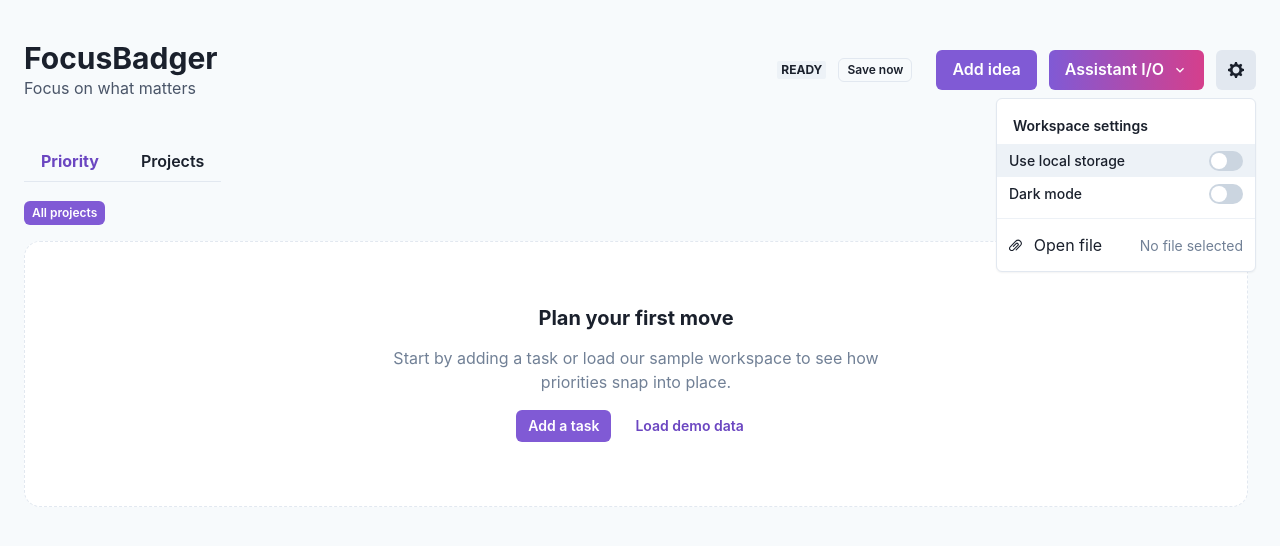
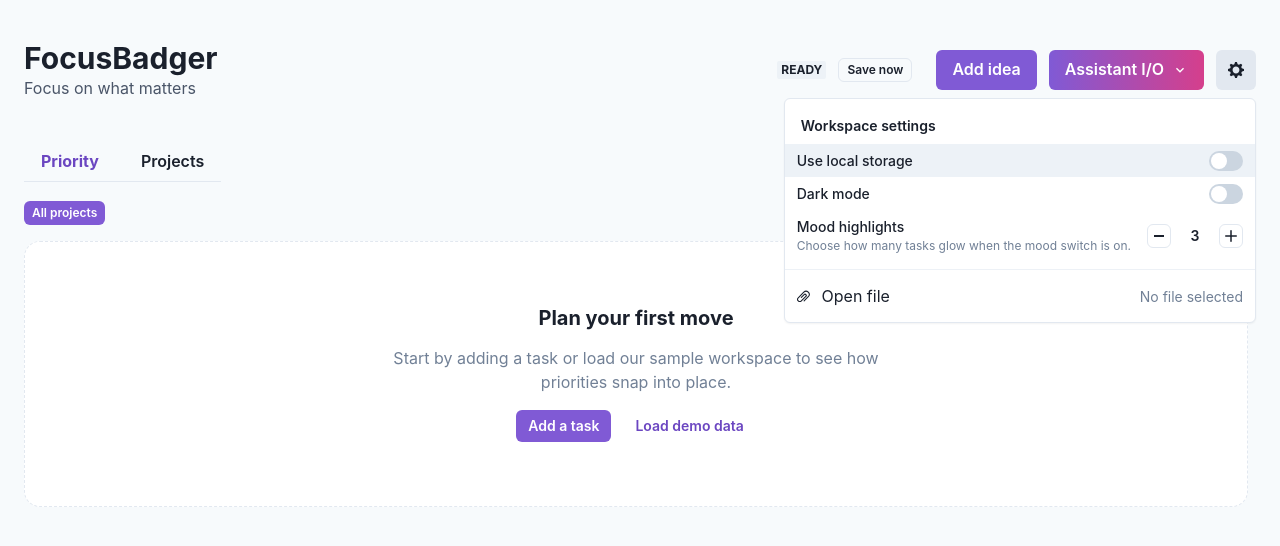
Before and after one commit to ashokfernandez/FocusBadger, a React (Vite) app: page / in a window 1280 px wide. Both pictures are taken after a click on the button "Workspace settings". Shown: the top 546 px of the page. Built offline with nearby package versions, Linux system fonts and the light colour scheme.

Commit message:
feat: add mood highlight controls

```diff
--- a/src/App.jsx
+++ b/src/App.jsx
@@ -55,6 +55,7 @@ export default function App() {
   const [editingIndex, setEditingIndex] = useState(null);
   const [matrixFilters, setMatrixFilters] = useState(DEFAULT_MATRIX_FILTERS);
   const [matrixSortMode, setMatrixSortMode] = useState(MATRIX_SORTS.SCORE);
+  const [moodHighlightLimit, setMoodHighlightLimit] = useState(3);
   const projectSortMode = TOOLBAR_SORTS.SCORE;
   const fileHandleRef = useRef(null);
   const disclosure = useDisclosure();
@@ -245,9 +246,10 @@ export default function App() {
     () =>
       selectHighlightTaskIndexes(tasks, matrixSortMode, {
         filters: matrixFilters,
-        now: highlightNow
+        now: highlightNow,
+        limit: moodHighlightLimit
       }),
-    [tasks, matrixSortMode, matrixFilters, highlightNow]
+    [tasks, matrixSortMode, matrixFilters, highlightNow, moodHighlightLimit]
   );
 
   const projectGroups = useMemo(
@@ -533,6 +535,14 @@ export default function App() {
     setMatrixSortMode((prev) => (prev === mode ? prev : mode));
   }, []);
 
+  const handleMoodHighlightLimitChange = useCallback((nextValue) => {
+    setMoodHighlightLimit((prev) => {
+      const proposed = typeof nextValue === "function" ? nextValue(prev) : nextValue;
+      const clamped = Math.max(1, Math.min(5, Math.round(proposed ?? prev)));
+      return clamped === prev ? prev : clamped;
+    });
+  }, []);
+
   const handleCreateTask = useCallback(
     (draft) => {
       const result = createTaskPayload(draft);
@@ -797,6 +807,8 @@ export default function App() {
           isLocalStorageEnabled={isLocalStorageMode}
           onToggleLocalStorage={handleStorageModeToggle}
           activeFileName={activeFileName}
+          moodHighlightLimit={moodHighlightLimit}
+          onMoodHighlightLimitChange={handleMoodHighlightLimitChange}
         />
         <Tabs
           index={workspaceTabIndex}
--- a/src/components/WorkspaceHeader.jsx
+++ b/src/components/WorkspaceHeader.jsx
@@ -16,7 +16,7 @@ import {
   WrapItem,
   useColorMode
 } from "@chakra-ui/react";
-import { AttachmentIcon, ChevronDownIcon, SettingsIcon } from "@chakra-ui/icons";
+import { AddIcon, AttachmentIcon, ChevronDownIcon, MinusIcon, SettingsIcon } from "@chakra-ui/icons";
 import { useSystemColorModeSync } from "./ColorModeToggle.jsx";
 import SaveStatusIndicator from "./SaveStatusIndicator.jsx";
 import { HEADER_LAYOUT } from "../layout.js";
@@ -32,6 +32,8 @@ export default function WorkspaceHeader({
   isLocalStorageEnabled = false,
   onToggleLocalStorage,
   activeFileName = "",
+  moodHighlightLimit = 3,
+  onMoodHighlightLimitChange,
   title = "FocusBadger",
   subtitle = "Focus on what matters"
 }) {
@@ -49,6 +51,16 @@ export default function WorkspaceHeader({
   const handleColorModeToggle = (event) => {
     event?.stopPropagation?.();
     toggleColorMode();
+  };
+
+  const canDecreaseMoodHighlights = moodHighlightLimit > 1;
+  const canIncreaseMoodHighlights = moodHighlightLimit < 5;
+
+  const adjustMoodHighlightLimit = (delta) => {
+    onMoodHighlightLimitChange?.((current) => {
+      const next = typeof current === "number" ? current + delta : moodHighlightLimit + delta;
+      return next;
+    });
   };
 
   return (
@@ -131,6 +143,53 @@ export default function WorkspaceHeader({
                       />
                     </Flex>
                   </MenuItem>
+                  <MenuItem closeOnSelect={false}>
+                    <Flex align="center" justify="space-between" w="full" gap={4}>
+                      <Box>
+                        <Text fontSize="sm" fontWeight="medium">
+                          Mood highlights
+                        </Text>
+                        <Text fontSize="xs" color={colors.textSubtle}>
+                          Choose how many tasks glow when the mood switch is on.
+                        </Text>
+                      </Box>
+                      <Flex align="center" gap={2}>
+                        <IconButton
+                          size="xs"
+                          variant="outline"
+                          aria-label="Decrease mood highlight count"
+                          icon={<MinusIcon />}
+                          isDisabled={!canDecreaseMoodHighlights}
+                          onClick={(event) => {
+                            event.preventDefault();
+                            event.stopPropagation();
+                            if (canDecreaseMoodHighlights) {
+                              adjustMoodHighlightLimit(-1);
+                            }
+                          }}
+                        />
+                        <Box minW="32px">
+                          <Text fontSize="sm" fontWeight="semibold" textAlign="center">
+                            {moodHighlightLimit}
+                          </Text>
+                        </Box>
+                        <IconButton
+                          size="xs"
+                          variant="outline"
+                          aria-label="Increase mood highlight count"
+                          icon={<AddIcon />}
+                          isDisabled={!canIncreaseMoodHighlights}
+                          onClick={(event) => {
+                            event.preventDefault();
+                            event.stopPropagation();
+                            if (canIncreaseMoodHighlights) {
+                              adjustMoodHighlightLimit(1);
+                            }
+                          }}
+                        />
+                      </Flex>
+                    </Flex>
+                  </MenuItem>
                 </MenuGroup>
                 <MenuDivider />
                 <MenuItem
--- a/src/jsonEditor.js
+++ b/src/jsonEditor.js
@@ -36,12 +36,14 @@ export function buildJSONExport(tasks = [], projects = []) {
   const openRecords = [...projectRecords, ...openTasks];
   const data = JSON.stringify(allRecords, null, 2);
   const clipboardData = JSON.stringify(openRecords, null, 2);
-  const clipboardText = fillPromptTemplate(assistantPromptTemplate, {
+  const clipboardPrompt = fillPromptTemplate(assistantPromptTemplate, {
     context: PROMPT_CONTEXT,
     goals: PROMPT_GOALS,
     expectedOutput: PROMPT_EXPECTED_OUTPUT,
     data: clipboardData
   });
+
+  const clipboardText = `# FocusBadger Assistant Briefing\n\n${clipboardPrompt}`;
 
   return { data, clipboardText, clipboardData };
 }
--- a/src/matrix.js
+++ b/src/matrix.js
@@ -79,7 +79,7 @@ function resolveHighlightEffort(task) {
   return Number.isFinite(rawEffort) ? rawEffort : Number.POSITIVE_INFINITY;
 }
 
-function compareHighlightCandidates(a, b) {
+function comparePriorityHighlightCandidates(a, b) {
   const urgencyDiff = b.urgency - a.urgency;
   if (urgencyDiff !== 0) return urgencyDiff;
 
@@ -95,10 +95,26 @@ function compareHighlightCandidates(a, b) {
   return a.index - b.index;
 }
 
+function compareLowEffortHighlightCandidates(a, b) {
+  const effortDiff = a.effort - b.effort;
+  if (effortDiff !== 0) return effortDiff;
+
+  const urgencyDiff = b.urgency - a.urgency;
+  if (urgencyDiff !== 0) return urgencyDiff;
+
+  const importanceDiff = b.importance - a.importance;
+  if (importanceDiff !== 0) return importanceDiff;
+
+  const scoreDiff = score(b.task ?? {}) - score(a.task ?? {});
+  if (scoreDiff !== 0) return scoreDiff;
+
+  return a.index - b.index;
+}
+
 export function selectHighlightTaskIndexes(
   tasks = [],
   highlightMode,
-  { filters = [], limit = 5, now = new Date() } = {}
+  { filters = [], limit = 3, now = new Date() } = {}
 ) {
   if (!highlightMode || !Array.isArray(tasks) || limit <= 0) {
     return new Set();
@@ -131,7 +147,12 @@ export function selectHighlightTaskIndexes(
     return new Set();
   }
 
-  candidates.sort(compareHighlightCandidates);
+  const comparator =
+    mode === MATRIX_SORTS.LOW_EFFORT
+      ? compareLowEffortHighlightCandidates
+      : comparePriorityHighlightCandidates;
+
+  candidates.sort(comparator);
 
   const selected = candidates.slice(0, limit).map((entry) => entry.index);
   return new Set(selected);
```
Also changed, not shown: 2 other files (tests, documents, lock files or other folders).
